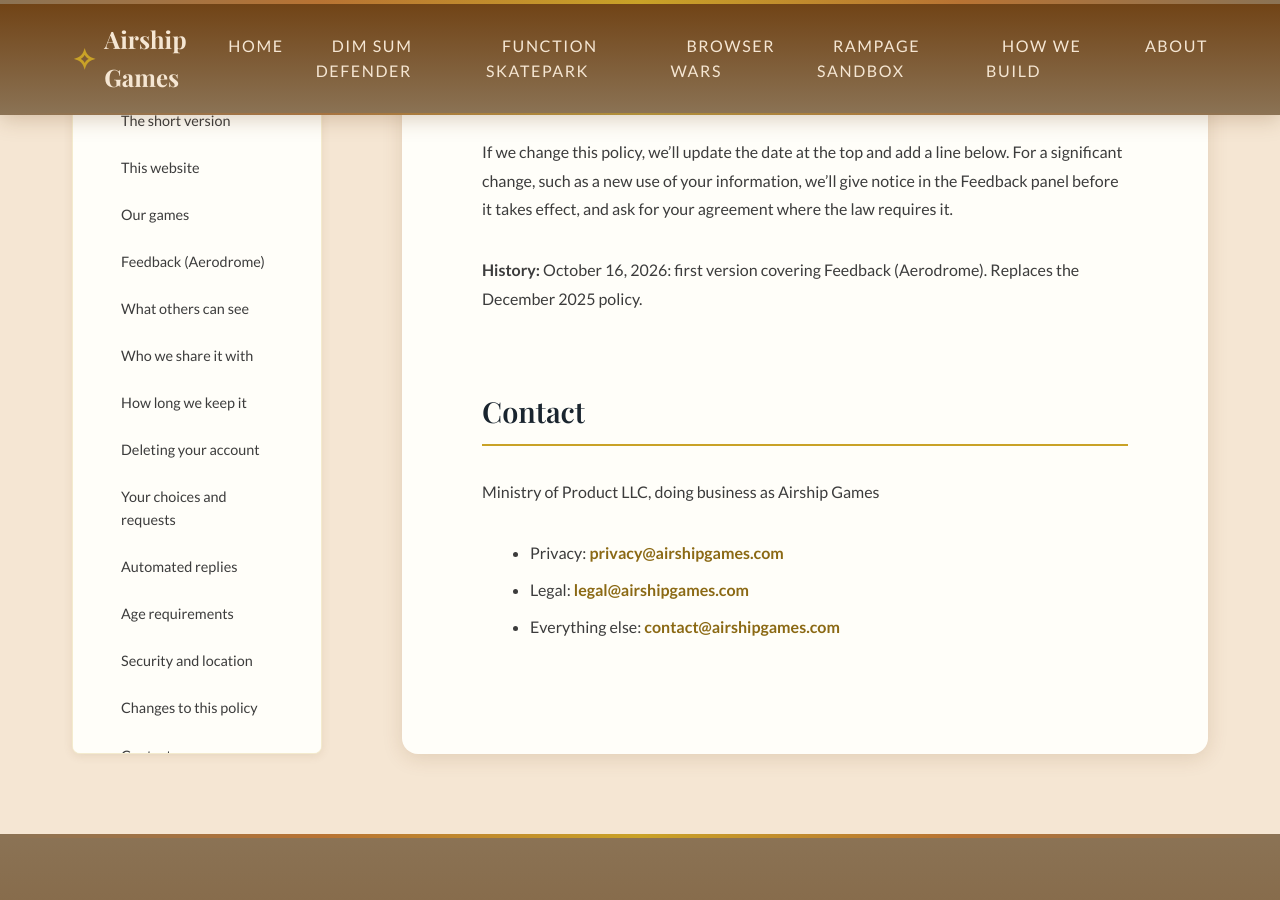
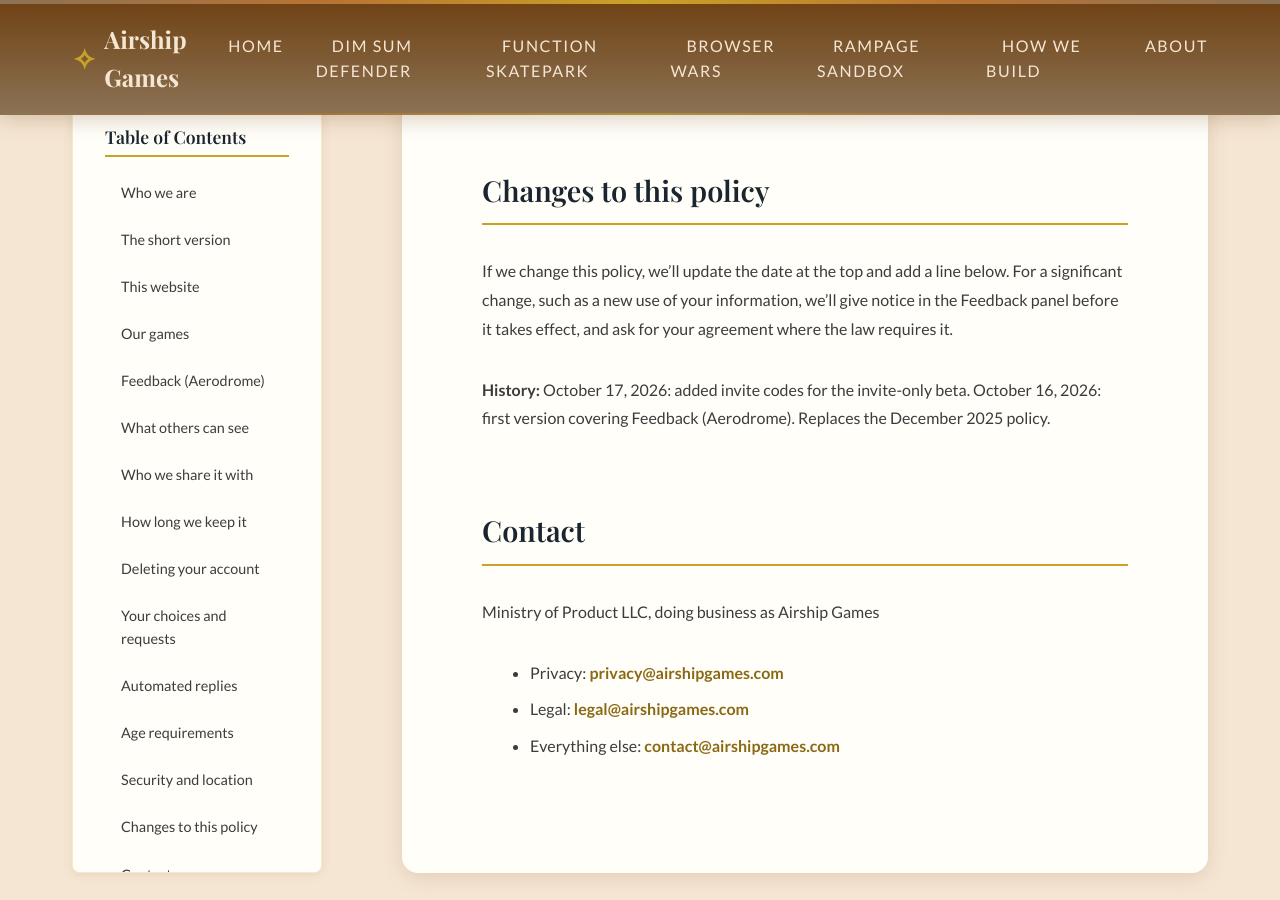
Before and after one commit to Airship-Games-Studio/Airship-Games-Website, a Jekyll site: the page built from privacy/index.md, in a window 1280 px wide and 900 px high, scrolled down 7232 px. Built offline with Jekyll 4.4.1, drawn with Linux system fonts in a browser that asks for light colours; some of the changed text lies outside the part shown.

Commit message:
MIN-2498: privacy line for invite codes; invite-only beta wording
Co-Authored-By: Claude Opus 5.5 (1M context) <noreply@anthropic.com>

```diff
--- a/_layouts/game.html
+++ b/_layouts/game.html
@@ -47,6 +47,7 @@ layout: default
             <strong>Help build it</strong><span class="visually-hidden"> (opens in a new tab)</span>
           </span>
         </a>
+        <p class="game-coming-soon">Invite-only beta: anyone can read, invite code needed to post.</p>
         {%- endif %}
       </div>
     </div>
--- a/privacy/index.md
+++ b/privacy/index.md
@@ -2,8 +2,8 @@
 layout: policy
 title: Privacy Policy
 description: What Airship Games and its Feedback service collect, why, who can see it, how long we keep it, and how to delete it.
-effective: 2026-10-16
-last_updated: 2026-10-16
+effective: 2026-10-17
+last_updated: 2026-10-17
 toc_items:
   - id: who-we-are
     title: Who we are
@@ -71,6 +71,7 @@ The Feedback panel lets you read what other players are saying, post, reply, pro
 | --- | --- |
 | **Google sign-in:** your Google account ID, email address and name. We never see your Google password. | To create your account, sign you in and prevent abuse. |
 | **Your profile:** display name (it starts as your Google name, or the first part of your email address if there is none, and you can change it in **Account**), role (player, editor or admin), account status, and when you confirmed the age and public-posting notice. | To show who wrote what, decide what you're allowed to do, and record that you saw the notice. |
+| **Invite:** if you join a game's community with an invite code, which code you used and when. | To run the invite-only beta. It's deleted with your account. |
 | **Your contributions:** posts, replies, ideas, votes and reports, with times and the game they belong to. | To run the discussion and voting, and to decide what to build next. |
 | **Sign-in session:** an essential, secure cookie that keeps you signed in for up to 30 days, plus security tokens. | To keep you signed in and protect your actions from forgery. |
 | **Browser storage:** a random tab ID in the game page's session storage, and unsent drafts, the tab ID and the game's hostname in the panel's session storage, all cleared when you close the tab. | So a draft survives signing in, and to count visits without identifying you. |
@@ -138,7 +139,7 @@ We protect Feedback with secure cookies, encrypted connections, forgery protecti
 
 If we change this policy, we'll update the date at the top and add a line below. For a significant change, such as a new use of your information, we'll give notice in the Feedback panel before it takes effect, and ask for your agreement where the law requires it.
 
-**History:** October 16, 2026: first version covering Feedback (Aerodrome). Replaces the December 2025 policy.
+**History:** October 17, 2026: added invite codes for the invite-only beta. October 16, 2026: first version covering Feedback (Aerodrome). Replaces the December 2025 policy.
 
 ## Contact {#contact}
 
```
Also changed, not shown: how-we-build/index.md (+2 -0 lines).
